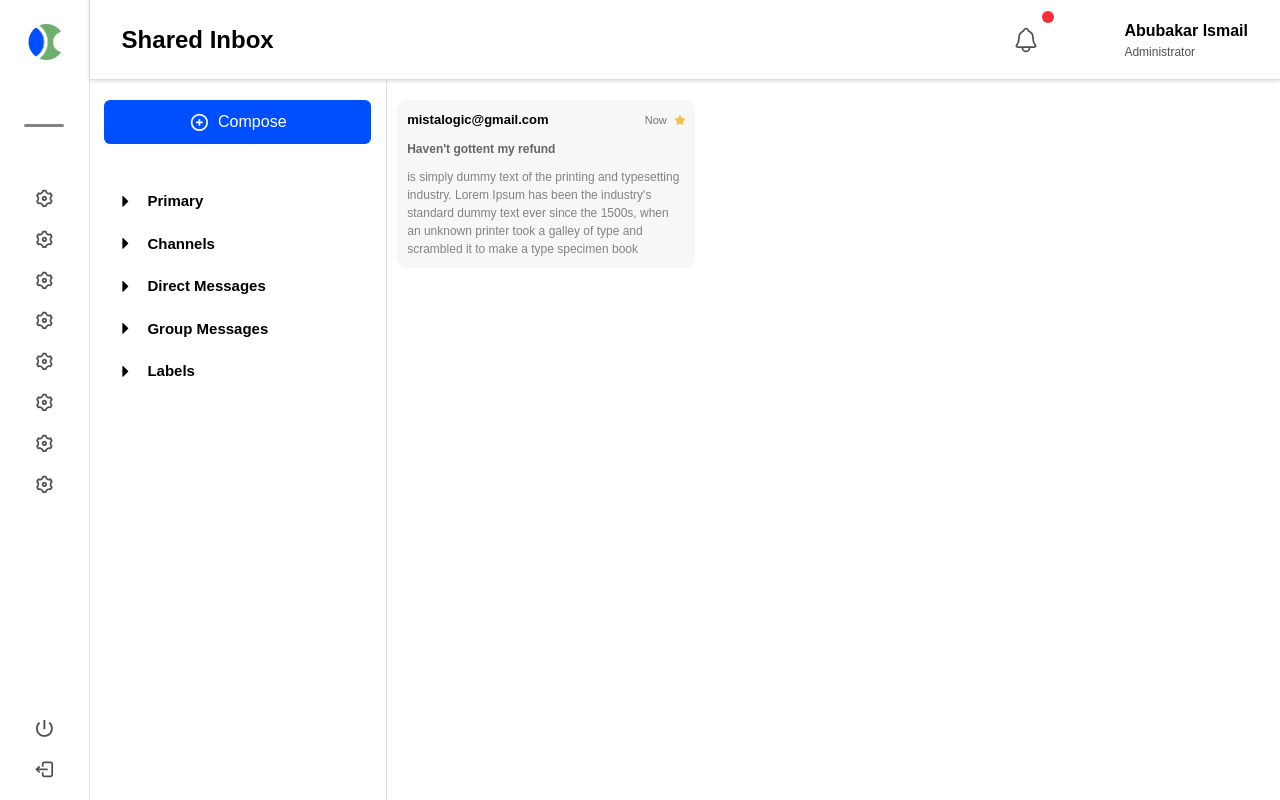
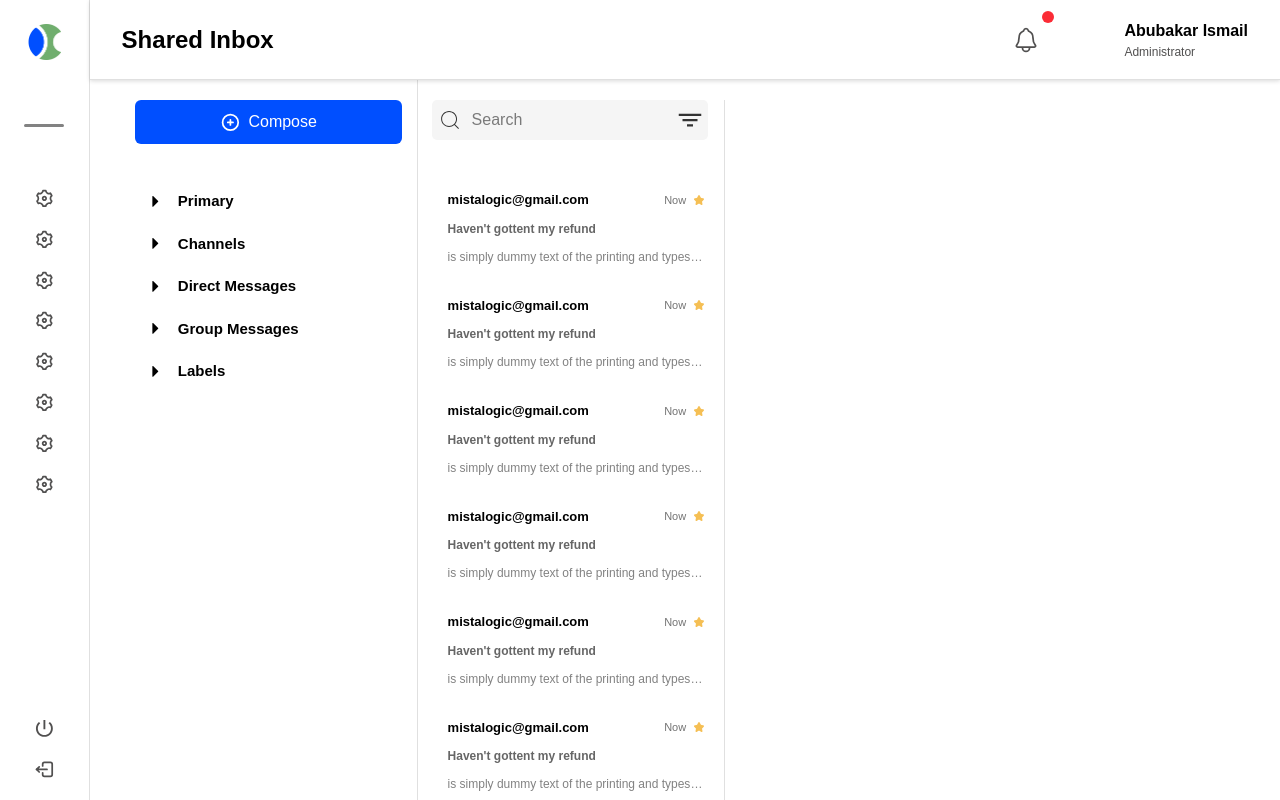
Before and after one commit to certifiedTboy/react-engn-test, a React (Vite) app: page /inbox in a window 1280 px wide. Built offline with nearby package versions, Linux system fonts and the light colour scheme.

Commit message:
add search filter

```diff
--- a/src/components/inbox/Inbox.tsx
+++ b/src/components/inbox/Inbox.tsx
@@ -4,7 +4,9 @@ import styles from "./inbox.module.css";
 
 const Inbox = () => {
   return (
-    <section className={styles.inbox_container}>
+    <section
+      className={`${styles.inbox_container} fixed top-0 left-30 bottom-0 `}
+    >
       <InboxMenu />
       <MessageList />
     </section>
--- a/src/components/inbox/InboxMenu.tsx
+++ b/src/components/inbox/InboxMenu.tsx
@@ -9,7 +9,7 @@ const InboxMenu = () => {
       </div>
 
       <div
-        className={`flex flex-col items-start gap-5 ${styles.inbox_menu_container}`}
+        className={`flex flex-col items-start gap-5 ${styles.inbox_menu_container} overflow-x-scroll`}
       >
         <InboxMenuDropDown name="Primary" />
         <InboxMenuDropDown name="Channels" />
--- a/src/components/inbox/inbox.module.css
+++ b/src/components/inbox/inbox.module.css
@@ -3,7 +3,7 @@
   /* margin-top: 100px; */
   /* background-color: black; */
   margin-left: auto;
-  height: 100vh;
+  height: 100%;
   display: flex;
   gap: 10px;
 }
--- a/src/components/inbox/messages/MessageCard.tsx
+++ b/src/components/inbox/messages/MessageCard.tsx
@@ -12,14 +12,17 @@ const MessageCard = () => {
         </span>
       </div>
 
-      <div>
+      <div className="max-w-sm">
         <h3
-          className="text-[#666666] text-[12px] font-bold"
+          className="text-[#666666] text-[12px] font-bold truncate"
           style={{ marginTop: "10px" }}
         >
           Haven't gottent my refund
         </h3>
-        <p className="text-[#828282] text-[12px]" style={{ marginTop: "10px" }}>
+        <p
+          className="text-[#828282] text-[12px] truncate"
+          style={{ marginTop: "10px" }}
+        >
           is simply dummy text of the printing and typesetting industry. Lorem
           Ipsum has been the industry's standard dummy text ever since the
           1500s, when an unknown printer took a galley of type and scrambled it
--- a/src/components/inbox/messages/MessageList.tsx
+++ b/src/components/inbox/messages/MessageList.tsx
@@ -1,8 +1,21 @@
 import MessageCard from "./MessageCard";
+import SearchMessageInput from "./SearchMessgeInput";
+import styles from "./Messges.module.css";
 const MessageList = () => {
   return (
-    <div className="w-[25%]" style={{ marginTop: "100px" }}>
-      <MessageCard />
+    <div className={`w-[25%] ${styles.message_list_container}`}>
+      <div className="sticky top-25">
+        <SearchMessageInput />
+      </div>
+      <div className={`overflow-x-scroll h-full ${styles.message_list}`}>
+        <MessageCard />
+        <MessageCard />
+        <MessageCard />
+        <MessageCard />
+        <MessageCard />
+        <MessageCard />
+        <MessageCard />
+      </div>
     </div>
   );
 };
--- a/src/components/inbox/messages/Messges.module.css
+++ b/src/components/inbox/messages/Messges.module.css
@@ -1,5 +1,75 @@
+.message_list_container {
+  margin-top: 100px;
+  border-right: 1px solid #e0e0e0;
+  /* padding-top: 100px; */
+  padding: 0 10px;
+}
+
+.message_list {
+  margin-top: 40px;
+}
+
 .message_card {
+  /* background-color: #f7f7f7; */
+  padding: 10px;
+  border-radius: 10px;
+  cursor: pointer;
+  margin-bottom: 10px;
+}
+
+.message_card_read {
   background-color: #f7f7f7;
   padding: 10px;
   border-radius: 10px;
+  cursor: pointer;
 }
+
+.message_card:hover {
+  background-color: #e0e0e0;
+}
+
+.search_input {
+  width: 100%;
+  background-color: #f5f5f5;
+  height: 40px;
+  border-radius: 5px;
+  padding-left: 40px;
+}
+
+.search_input:focus {
+  outline: none;
+}
+
+.search_icon {
+  margin-right: -30px;
+  z-index: 1;
+}
+
+.filter_icon {
+  margin-left: -30px;
+  cursor: pointer;
+}
+
+.search_select_container {
+  margin-top: 20px;
+}
+
+.search_select {
+  background-color: transparent !important;
+  border: 1px solid #a8a6a6;
+  border-radius: 20px;
+  height: 40px;
+  width: 45%;
+  padding-left: 10px;
+}
+
+.search_option {
+  color: #fefefe;
+  background-color: #7e7b7b !important;
+  opacity: 0.8;
+}
+
+.search_option:checked {
+  background-color: #24b47e !important;
+  color: white !important;
+}
--- /dev/null
+++ b/src/components/inbox/messages/SearchMessgeInput.tsx
@@ -0,0 +1,55 @@
+import { useState } from "react";
+import AppIcon from "../../common/AppIcon";
+import { CiSearch } from "react-icons/ci";
+import { IoFilterSharp } from "react-icons/io5";
+import styles from "./Messges.module.css";
+
+const SearchMessageInput = () => {
+  const [showFilter, setShowFilter] = useState<boolean>(false);
+
+  return (
+    <div>
+      <div className="flex items-center">
+        <div className={styles.search_icon}>
+          <AppIcon value={{ color: "#333", size: "1.5em" }}>
+            <CiSearch />
+          </AppIcon>
+        </div>
+        <input
+          type="text"
+          placeholder="Search"
+          className={`p-2 ${styles.search_input}`}
+        />
+
+        <div
+          className={styles.filter_icon}
+          onClick={() => setShowFilter(!showFilter)}
+        >
+          <AppIcon value={{ color: "#333", size: "1.5em" }}>
+            <IoFilterSharp />
+          </AppIcon>
+        </div>
+      </div>
+
+      {showFilter && (
+        <div
+          className={`flex justify-between ${styles.search_select_container}`}
+        >
+          <select className={styles.search_select}>
+            <option value="Channel" className={styles.search_option}>
+              Channel
+            </option>
+          </select>
+
+          <select className={styles.search_select}>
+            <option value="Assined to" className={styles.search_option}>
+              Assigned to
+            </option>
+          </select>
+        </div>
+      )}
+    </div>
+  );
+};
+
+export default SearchMessageInput;
--- a/src/index.css
+++ b/src/index.css
@@ -18,25 +18,27 @@ body {
   font-family: "Circular Std", sans-serif !important;
 }
 
-/* Entire scrollbar */
 ::-webkit-scrollbar {
-  width: 3px; /* Width for vertical scrollbar */
-  height: 3px; /* Height for horizontal scrollbar */
+  width: 5px;
 }
 
-/* Scrollbar track (the background) */
+/* Track */
 ::-webkit-scrollbar-track {
-  background: #f1f1f1;
-  border-radius: 10px;
+  background: transparent !important;
 }
 
-/* Scrollbar handle (the draggable part) */
+/* Handle */
 ::-webkit-scrollbar-thumb {
-  background: #888;
-  border-radius: 10px;
+  /* --tw-bg-opacity: 0.6; */
+  background-color: transparent !important;
 }
 
-/* Scrollbar handle on hover */
-::-webkit-scrollbar-thumb:hover {
-  background: #555;
+/* hide scroll bar for Firefox and non-webkit Browsers */
+* {
+  scrollbar-width: none;
 }
+
+/* WebKit Browsers */
+::-webkit-scrollbar {
+  display: none;
+}
```
Also changed, not shown: src/assets/images/filter-lines.png (added).
